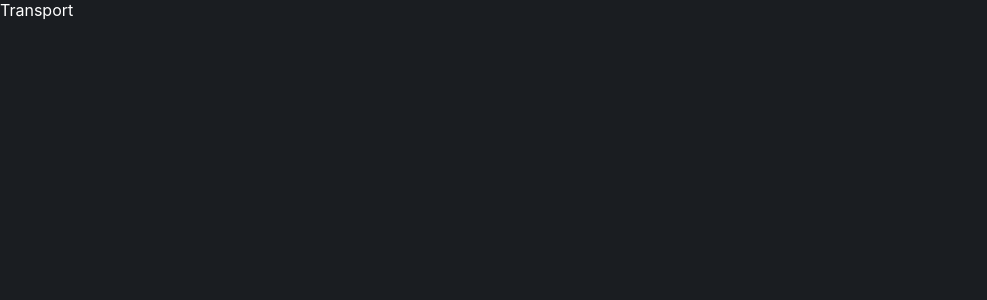
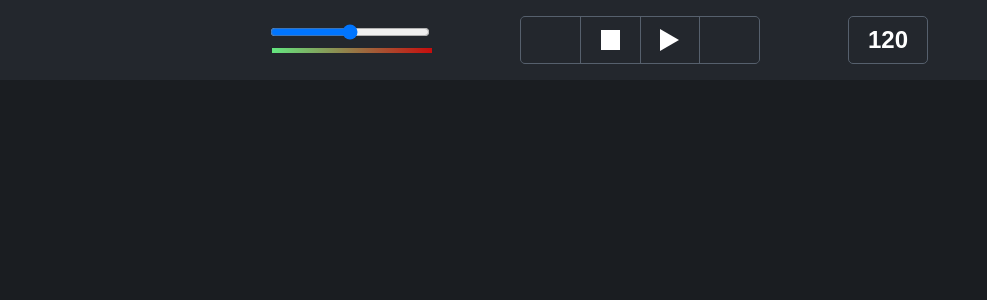
Before and after one commit to mrp175/mymix_online, a React (Create React App) app: page / in a window 1280 px wide. Shown: the top 300 px of the page, without its empty margins (0-987 px from the left). Built offline with nearby package versions, Linux system fonts and the light colour scheme.

Commit message:
Transport: implement basic design

```diff
--- a/src/componenents/Transport/Transport.scss
+++ b/src/componenents/Transport/Transport.scss
@@ -1,8 +1,86 @@
 .Transport {
-  height: 1rem;
+  height: 5rem;
   width: 100vw;
-  border: 2px solid green;
+  background-color: var(--dark-alt);
+  padding: 1rem;
+  font-size: 2rem;
+
   &__grid {
     display: grid;
+    grid-template-columns: 1fr 1fr 1fr;
+    height: 100%;
+
+    &__left {
+      height: 100%;
+      display: grid;
+      justify-items: end;
+
+      .volume-feedback {
+        width: 10rem;
+        height: 5px;
+        background: linear-gradient(to right, #64e680, #c70d0d);
+      }
+
+      input {
+        width: 10rem;
+      }
+    }
+
+    &__center {
+      display: grid;
+      grid-template-columns: 1fr 1fr 1fr 1fr;
+      width: 15rem;
+      margin: auto;
+      height: 100%;
+      border-radius: 5px;
+      overflow: hidden;
+      background: var(--light-alt);
+      grid-gap: 1px;
+      border: 1px solid var(--light-alt);
+      height: 100%;
+    }
+
+    &__right {
+      height: 100%;
+      display: grid;
+      justify-items: start;
+
+      input {
+        border: none;
+        outline: none;
+        background: var(--dark-alt);
+        border: 1px solid var(--light-alt);
+        border-radius: 5px;
+        color: white;
+        width: 5rem;
+        font-weight: 700;
+        font-size: 1.5rem;
+        text-align: center;
+
+        &:hover {
+          background: var(--dark-main);
+        }
+      }
+    }
+
+    button {
+      border: none;
+      outline: none;
+      background: var(--dark-alt);
+      display: grid;
+      justify-items: center;
+      align-items: center;
+      cursor: pointer;
+
+      &:hover {
+        background: var(--dark-main);
+      }
+    }
+
+    img {
+      width: 1.2rem;
+      filter: invert(96%) sepia(100%) saturate(0%) hue-rotate(55deg)
+        brightness(103%) contrast(108%);
+    }
   }
 }
--- a/src/componenents/Transport/Transport.tsx
+++ b/src/componenents/Transport/Transport.tsx
@@ -1,7 +1,31 @@
+import "./Transport.scss";
+import stop from "../../images/stop.svg";
+import play from "../../images/play.svg";
+
 export default function Transport() {
   return (
     <div className="Transport">
-      Transport
+      <div className="Transport__grid">
+        <div className="Transport__grid__left">
+          <input type="range" min="0" max="100" step="1"></input>
+          <div className="volume-feedback"></div>
+        </div>
+
+        <div className="Transport__grid__center">
+          <button className="button__track-forwards"></button>
+          <button className="button__stop">
+            <img src={stop}></img>
+          </button>
+          <button className="button__play-pause">
+            <img src={play}></img>
+          </button>
+          <button className="button__track-backwards"></button>
+        </div>
+
+        <div className="Transport__grid__right">
+          <input value="120"></input>
+        </div>
+      </div>
     </div>
-  )
+  );
 }
--- a/src/index.css
+++ b/src/index.css
@@ -2,24 +2,28 @@
   --dark-main: #1a1d21;
   --dark-alt: #23272d;
   --light-main: #333940;
+  --light-alt: #56606d;
 }
 
 * {
   box-sizing: border-box;
 }
 
+html {
+  font-size: 16px;
+}
 body {
   color: white;
   margin: 0;
   padding: 0;
-  font-family: -apple-system, BlinkMacSystemFont, 'Segoe UI', 'Roboto', 'Oxygen',
-    'Ubuntu', 'Cantarell', 'Fira Sans', 'Droid Sans', 'Helvetica Neue',
+  font-family: -apple-system, BlinkMacSystemFont, "Segoe UI", "Roboto", "Oxygen",
+    "Ubuntu", "Cantarell", "Fira Sans", "Droid Sans", "Helvetica Neue",
     sans-serif;
   -webkit-font-smoothing: antialiased;
   -moz-osx-font-smoothing: grayscale;
 }
 
 code {
-  font-family: source-code-pro, Menlo, Monaco, Consolas, 'Courier New',
+  font-family: source-code-pro, Menlo, Monaco, Consolas, "Courier New",
     monospace;
 }
```
Also changed, not shown: src/images/play.svg (added), src/images/stop.svg (added).
